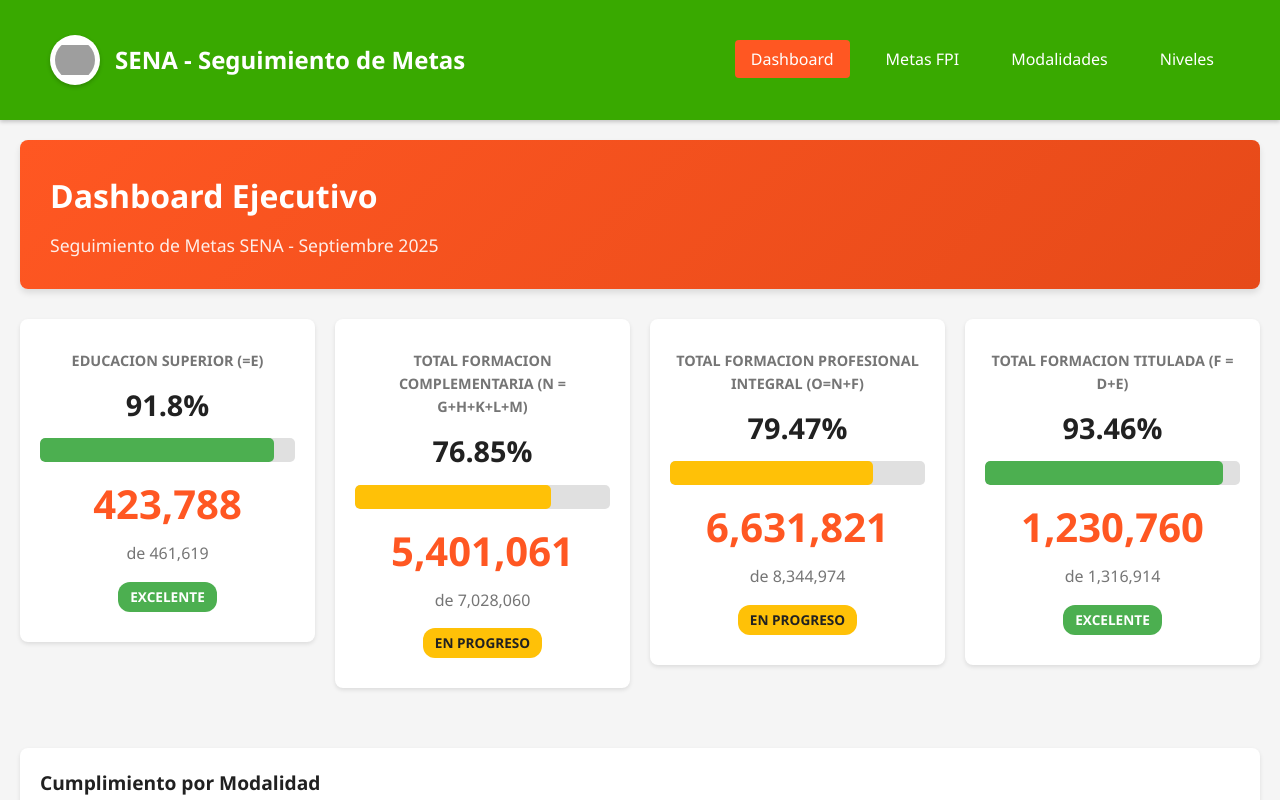
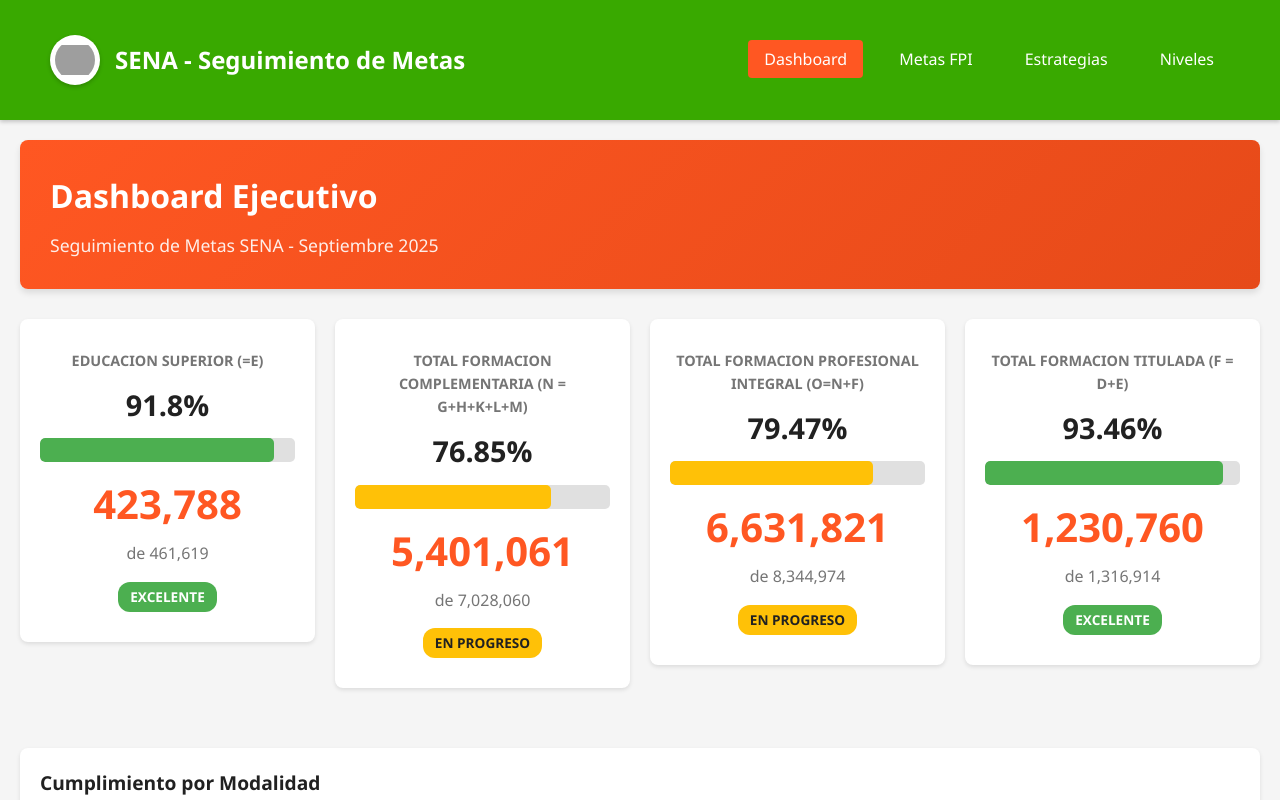
Before and after one commit to epiragauta/sena-metas-app, an Angular app: page / in a window 1280 px wide. Shown: the top 800 px of the page. Built offline with nearby package versions, Linux system fonts and the light colour scheme; grey boxes are pictures that could not be loaded.

Commit message:
Replace texts

```diff
--- a/src/app/app.component.ts
+++ b/src/app/app.component.ts
@@ -30,7 +30,7 @@ import { FilterMetasPipe } from './pipes/filter-metas.pipe';
           </li>
           <li class="nav-item">
             <a class="nav-link" [class.active]="vistaActual === 'modalidades'"
-               (click)="cambiarVista('modalidades')">Modalidades</a>
+               (click)="cambiarVista('modalidades')">Estrategias</a>
           </li>
           <li class="nav-item">
             <a class="nav-link" [class.active]="vistaActual === 'niveles'"
@@ -69,7 +69,7 @@ import { FilterMetasPipe } from './pipes/filter-metas.pipe';
           </div>
         </div>
 
-        <!-- Modalidades -->
+        <!-- Estrategias -->
         <div class="row mt-3">
           <div class="col-12">
             <div class="card">
@@ -210,7 +210,7 @@ import { FilterMetasPipe } from './pipes/filter-metas.pipe';
         </div>
       </div>
 
-      <!-- Vista de Modalidades -->
+      <!-- Vista de Estrategias -->
       <div *ngIf="vistaActual === 'modalidades' && formacionPorNivel">
         <div class="page-header">
           <div class="page-title">Formación por estrategia</div>
```
